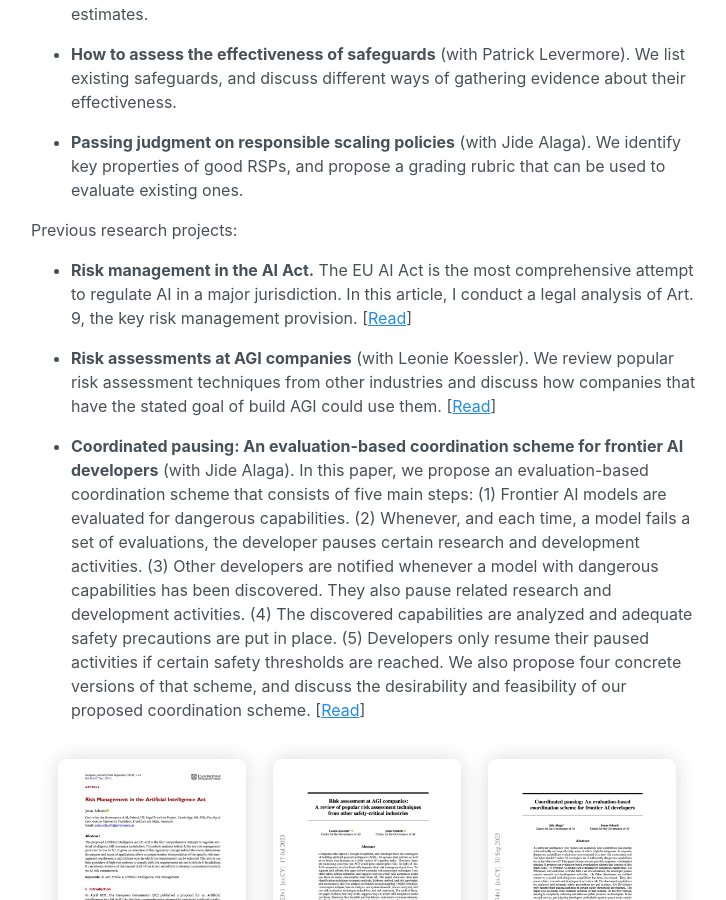
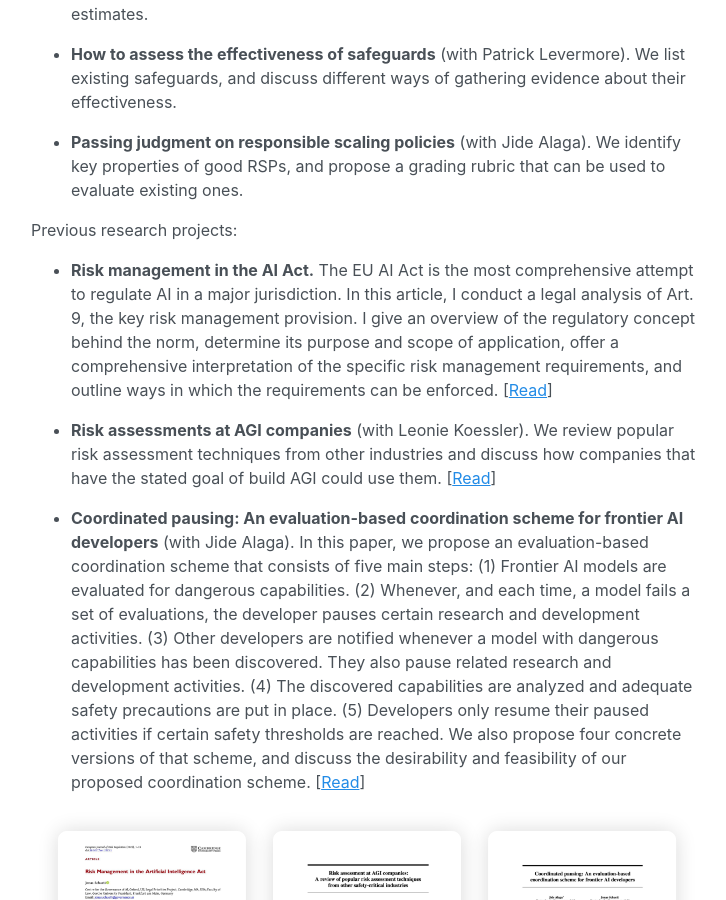
Before and after one commit to jonasschuett/jonasschuett.github.io, a Jekyll site: the page built from _posts/2020-04-04-introduction.md, in a window 1280 px wide and 900 px high, scrolled down 1736 px. Shown: the whole window, without its empty margins (273-999 px from the left). Built offline with Jekyll 4.4.1, drawn with Linux system fonts in a browser that asks for light colours.

Commit message:
Update 2020-04-04-introduction.md

```diff
--- a/_posts/2020-04-04-introduction.md
+++ b/_posts/2020-04-04-introduction.md
@@ -45,7 +45,7 @@ Ongoing research projects:
 
 Previous research projects:
 
-- **Risk management in the AI Act.** The EU AI Act is the most comprehensive attempt to regulate AI in a major jurisdiction. In this article, I conduct a legal analysis of Art. 9, the key risk management provision. [[Read](https://doi.org/10.1017/err.2023.1)]
+- **Risk management in the AI Act.** The EU AI Act is the most comprehensive attempt to regulate AI in a major jurisdiction. In this article, I conduct a legal analysis of Art. 9, the key risk management provision. I give an overview of the regulatory concept behind the norm, determine its purpose and scope of application, offer a comprehensive interpretation of the specific risk management requirements, and outline ways in which the requirements can be enforced. [[Read](https://doi.org/10.1017/err.2023.1)]
 
 - **Risk assessments at AGI companies** (with Leonie Koessler). We review popular risk assessment techniques from other industries and discuss how companies that have the stated goal of build AGI could use them. [[Read](https://arxiv.org/abs/2307.08823)]
 
```
